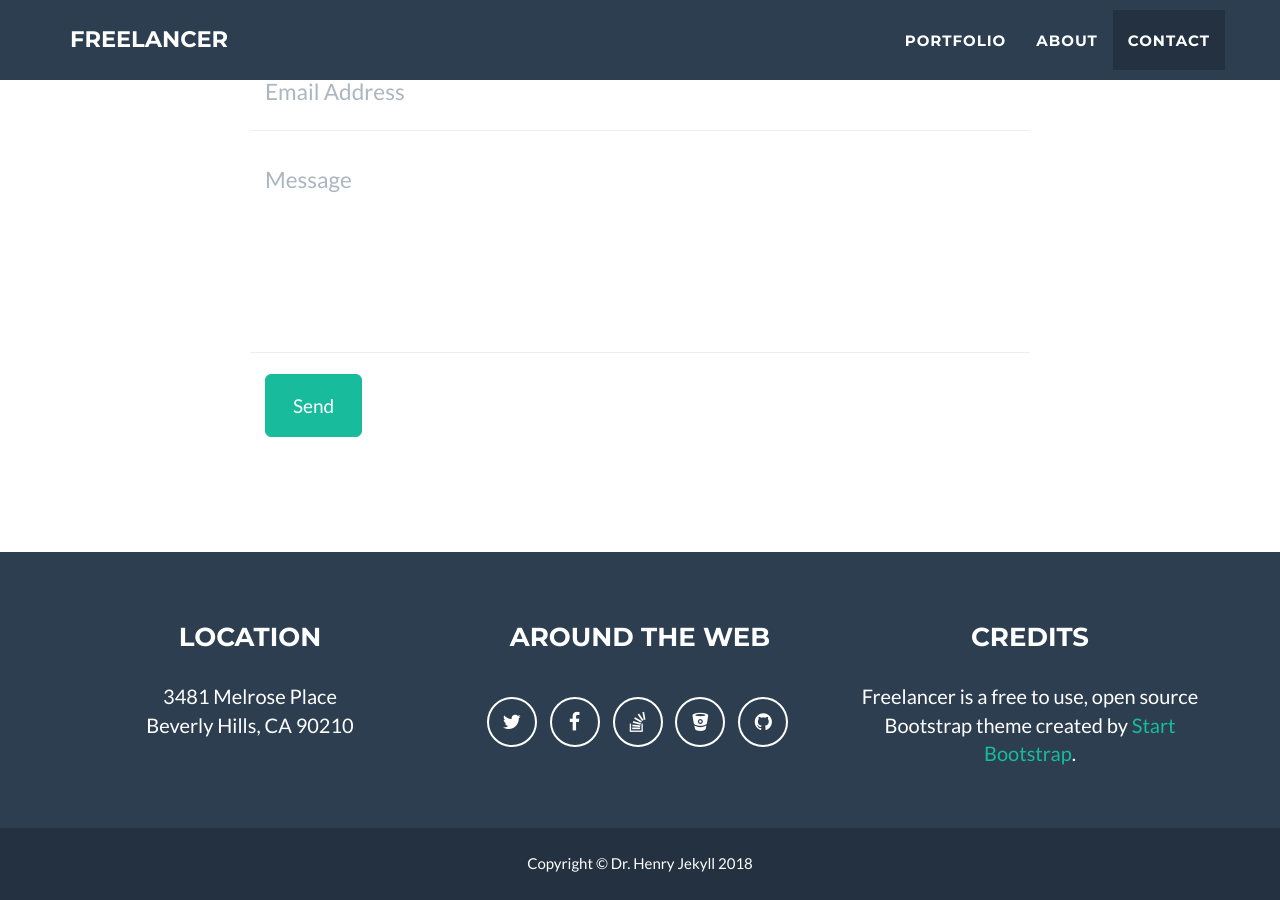
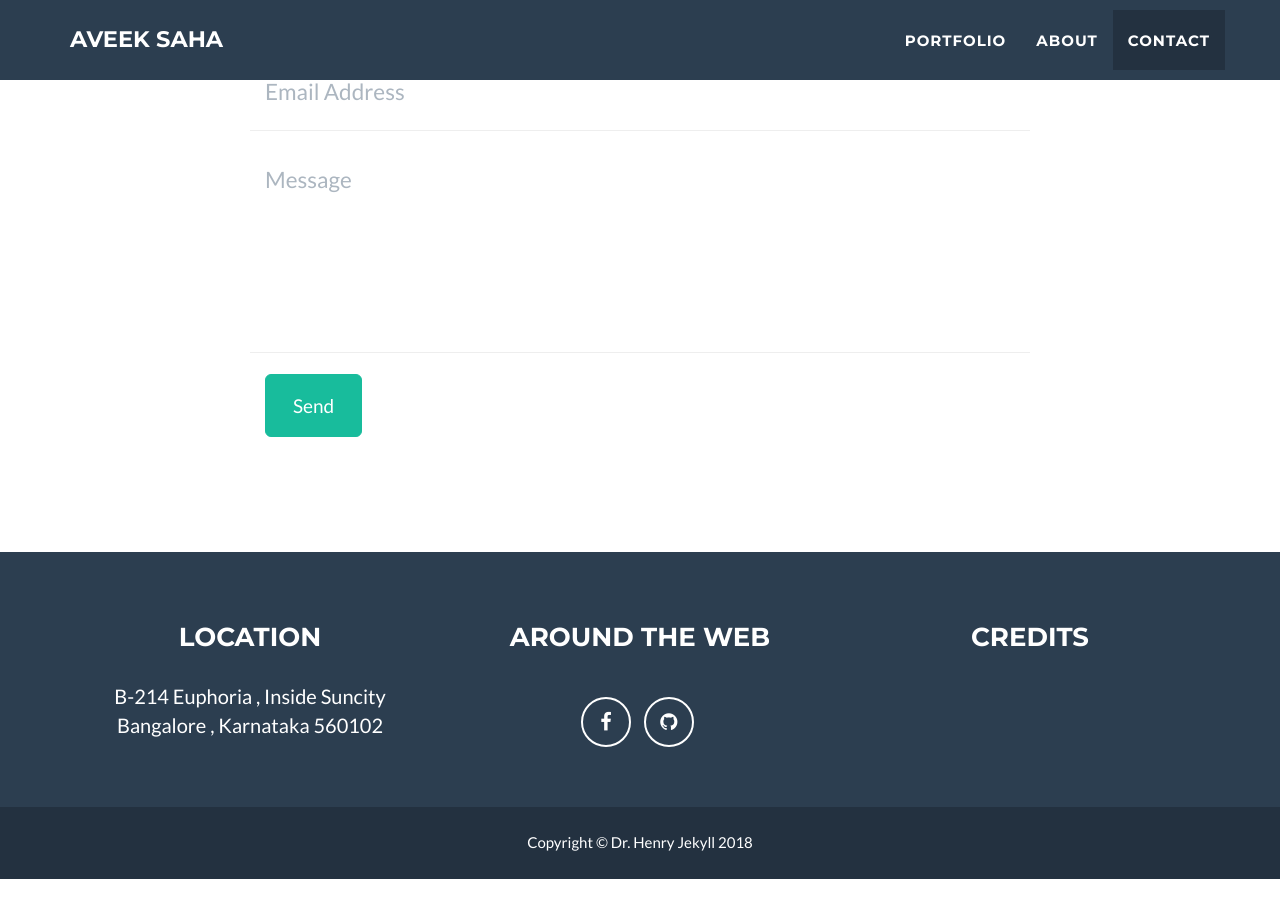
Before and after one commit to Aveek-Saha/Aveek-Saha.github.io, a Jekyll site: the page built from index.html, in a window 1280 px wide and 900 px high, scrolled down 2371 px. Built offline with Jekyll 4.4.1, drawn with Linux system fonts in a browser that asks for light colours; after the commit the page ends 3250 px from its top, so only the background shows below that.

Commit message:
Update _config.yml

```diff
--- a/_config.yml
+++ b/_config.yml
@@ -1,11 +1,11 @@
 # Site settings
-title: Freelancer
-email: your-email@domain.com
+title: Aveek Saha
+email: aveek.s98@gmail.com
 url: https://example.github.io
-description: "Write an awesome description for your new site here. You can edit this line in _config.yml. It will appear in your document head meta (for Google search results) and in your feed.xml site description."
-keywords: "your keywords, separated by commas"
+description: "Hi I'm Aveek Saha and this is my profile."
+keywords: "aveek, saha, aveek saha"
 skills: "Web Developer - Graphic Artist - User Experience Designer"
-meta_author: LastName FirstName
+meta_author: Aveek Saha
 
 # Google webmaster tools
 google_verify:
@@ -39,24 +39,15 @@ footer:
 
 # Social networks usernames (many more available: google-plus, flickr, dribbble, pinterest, instagram, tumblr, linkedin, etc.)
 social:
-  - title: twitter
-    url: http://twitter.com/jekyllrb
   - title: facebook
-    url:
-  - title: stack-overflow
-    url: http://stackoverflow.com/questions/tagged/jekyll
-  - title: bitbucket
-    url: http://bitbucket.org/jekyll
+    url: https://www.facebook.com/profile.php?id=100001098414449
   - title: github
-    url: http://github.com/jekyll
+    url: https://github.com/Aveek-Saha
 
 # Postal address (add as many lines as necessary)
 address:
-  - line: 3481 Melrose Place
-  - line: Beverly Hills, CA 90210
-
-# Credits content
-credits: 'Freelancer is a free to use, open source Bootstrap theme created by <a href="http://startbootstrap.com">Start Bootstrap</a>.'
+  - line: B-214 Euphoria , Inside Suncity
+  - line: Bangalore , Karnataka 560102
 
 # Build settings
 markdown: kramdown
```
